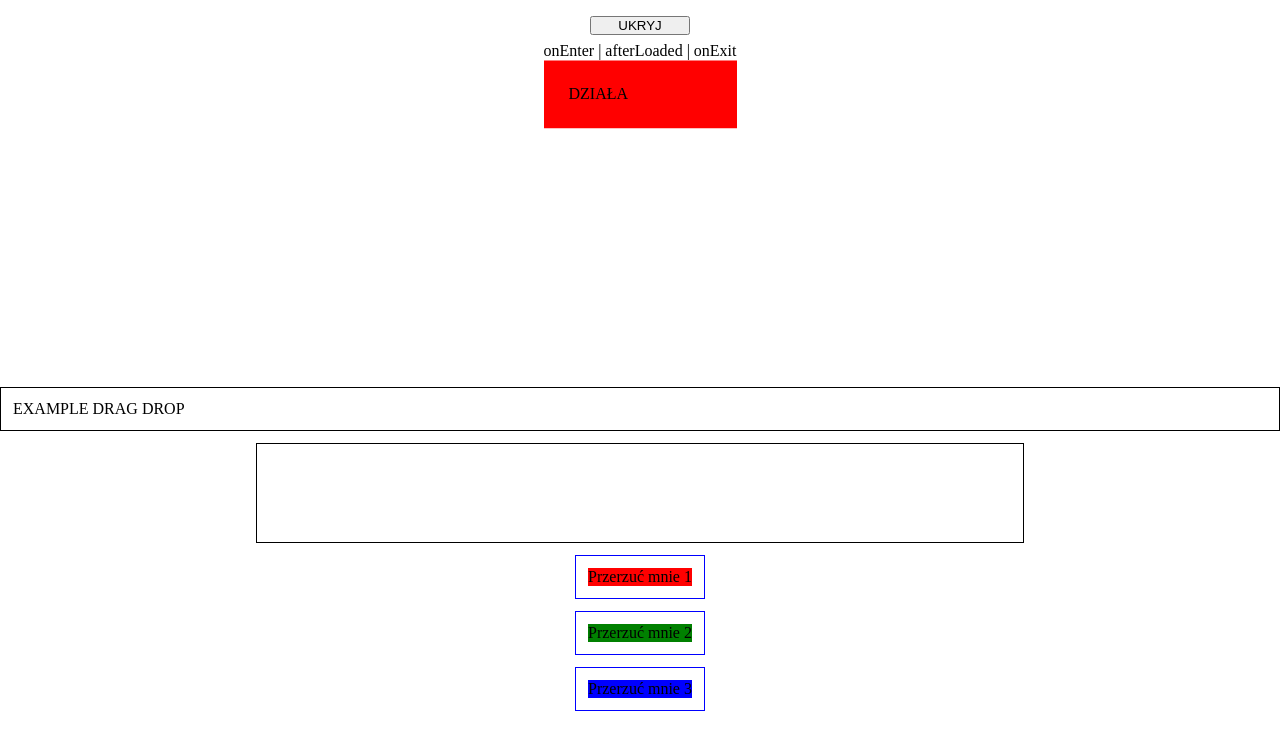
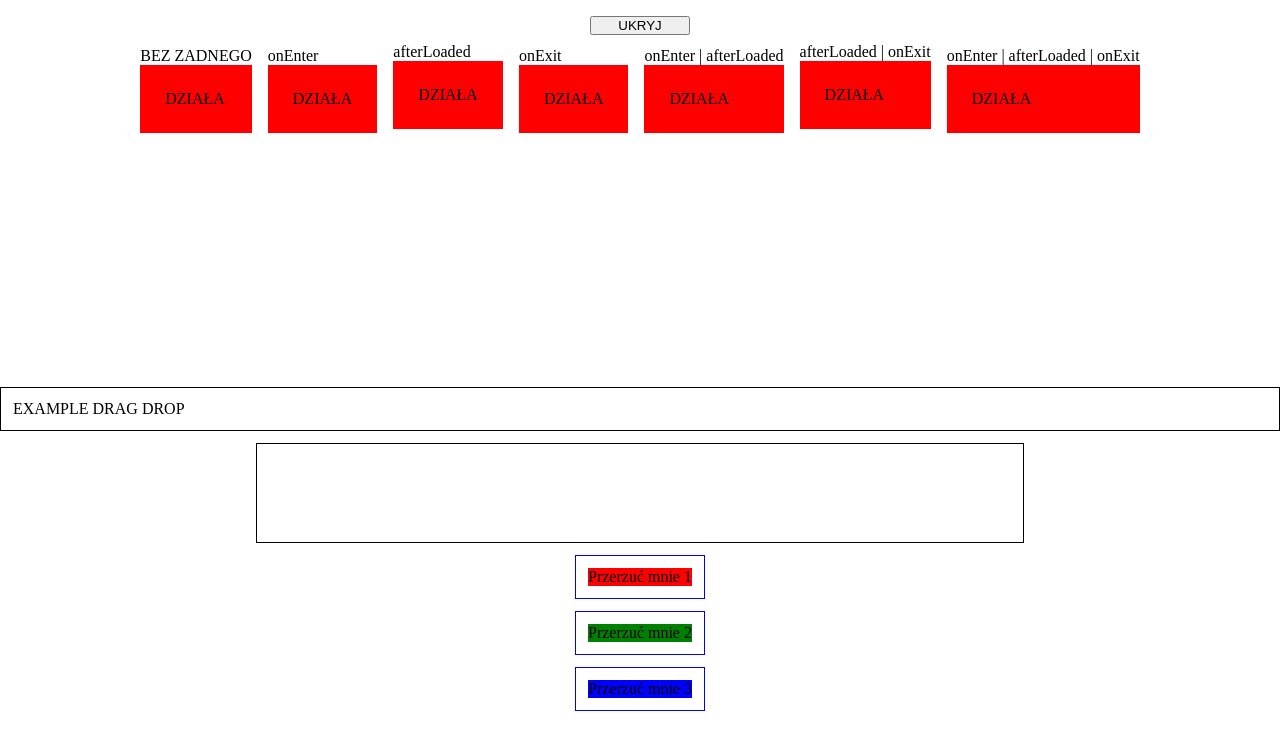
Before and after one commit to MaciejRog/react-komponenty, a React (Vite) app: page / in a window 1280 px wide. Shown: the top 750 px of the page. Built offline with nearby package versions, Linux system fonts and the light colour scheme.

Commit message:
change CSSAnimation, now it is working base on animation end Event not on timeouts

```diff
--- a/src/core/components/function-components/Animation/CSSAnimation/CSSAnimation.classes.css
+++ b/src/core/components/function-components/Animation/CSSAnimation/CSSAnimation.classes.css
@@ -1,3 +1,31 @@
+/*
+##########################
+##
+VVVVVVVVVVVVVVVVVVVVVVVVV
+*/
+
+.transition-ease {
+  transition-timing-function: ease !important;
+}
+
+.transition-ease-in {
+  transition-timing-function: ease-in !important;
+}
+
+.transition-ease-out {
+  transition-timing-function: ease-out !important;
+}
+
+.transition-ease-in-out {
+  transition-timing-function: ease-in-out !important;
+}
+
+/*
+##########################
+## ANIMATIONS
+VVVVVVVVVVVVVVVVVVVVVVVVV
+*/
+
 .fadeIn {
   animation-name: fadeIn;
 }
--- a/src/core/components/function-components/Animation/CSSAnimation/CSSAnimation.tsx
+++ b/src/core/components/function-components/Animation/CSSAnimation/CSSAnimation.tsx
@@ -1,4 +1,4 @@
-import { memo, useEffect, useRef, useState } from "react";
+import { memo, useEffect, useState } from "react";
 import "./CSSAnimation.classes.css";
 import { TYPE_CSSANIMATION_PROPS } from "./CSSAnimation.types";
 import { ANIMATION_PHASE, INIT_ANIMATION_DATA } from "./CSSAnimation.utils";
@@ -24,30 +24,38 @@ const CSSAnimation = memo(function CSSAnimation(
     props?.[animationPhase as keyof TYPE_CSSANIMATION_PROPS]?.isInfinite ??
     INIT_ANIMATION_DATA?.isInfinite;
 
-  const timeoutEnterRef = useRef<number>(0);
-  const timeoutExitRef = useRef<number>(0);
-
   useEffect(() => {
     const temp = componentShow;
-    clearTimeout(timeoutEnterRef.current);
 
     if (temp === true) {
-      clearTimeout(timeoutExitRef.current);
       setShow(true);
       setAnimationPhase(ANIMATION_PHASE.ENTER);
-      timeoutEnterRef.current = setTimeout(() => {
-        setAnimationPhase(ANIMATION_PHASE.LOADED);
-      }, duration);
     }
     return () => {
       if (temp === true) {
         setAnimationPhase(ANIMATION_PHASE.EXIT);
-        timeoutExitRef.current = setTimeout(() => {
-          setShow(false);
-        }, duration);
       }
     };
   }, [componentShow]);
+
+  useEffect(() => {
+    if (duration === 0) {
+      handleAnimationEnd();
+    }
+  }, [animationPhase, duration]);
+
+  const handleAnimationEnd = () => {
+    switch (animationPhase) {
+      case ANIMATION_PHASE.ENTER:
+        setAnimationPhase(ANIMATION_PHASE.LOADED);
+        break;
+      case ANIMATION_PHASE.EXIT:
+        setShow(false);
+        break;
+      default:
+        break;
+    }
+  };
 
   return (
     <>
@@ -59,6 +67,7 @@ const CSSAnimation = memo(function CSSAnimation(
             transition: `${duration}ms all linear`,
             animationIterationCount: isInfinite ? "infinite" : "unset",
           }}
+          onAnimationEnd={handleAnimationEnd}
           className={`${animationPhase} ${otherClasses} ${animationName}`}
         >
           {children}
--- a/src/core/components/function-components/Animation/CSSAnimation/_EXAMPLE/ExampleCSSAnimation.tsx
+++ b/src/core/components/function-components/Animation/CSSAnimation/_EXAMPLE/ExampleCSSAnimation.tsx
@@ -3,7 +3,7 @@ import CSSAnimation from "../CSSAnimation";
 
 const animEnter = {
   animationName: "fadeIn",
-  otherClasses: "ABC test",
+  otherClasses: "transition-ease-in",
   duration: 2000,
   isInfinite: false,
 };
@@ -11,14 +11,14 @@ const animEnter = {
 const animLoaded = {
   animationName: "bounce",
   otherClasses: "",
-  duration: 2000,
+  duration: 1000,
   isInfinite: true,
 };
 
 const animExit = {
   animationName: "fadeOut",
   otherClasses: "CDE test",
-  duration: 2000,
+  duration: 3000,
   isInfinite: false,
 };
 
@@ -52,7 +52,7 @@ function ExampleCSSAnimation() {
           gap: "16px",
         }}
       >
-        {/* <CSSAnimation show={show}>
+        <CSSAnimation show={show}>
           <p>BEZ ZADNEGO</p>
           <TestComponent />
         </CSSAnimation>
@@ -75,7 +75,7 @@ function ExampleCSSAnimation() {
         <CSSAnimation show={show} afterLoaded={animLoaded} onExit={animExit}>
           <p> afterLoaded | onExit</p>
           <TestComponent />
-        </CSSAnimation> */}
+        </CSSAnimation>
         <CSSAnimation
           show={show}
           onEnter={animEnter}
```
